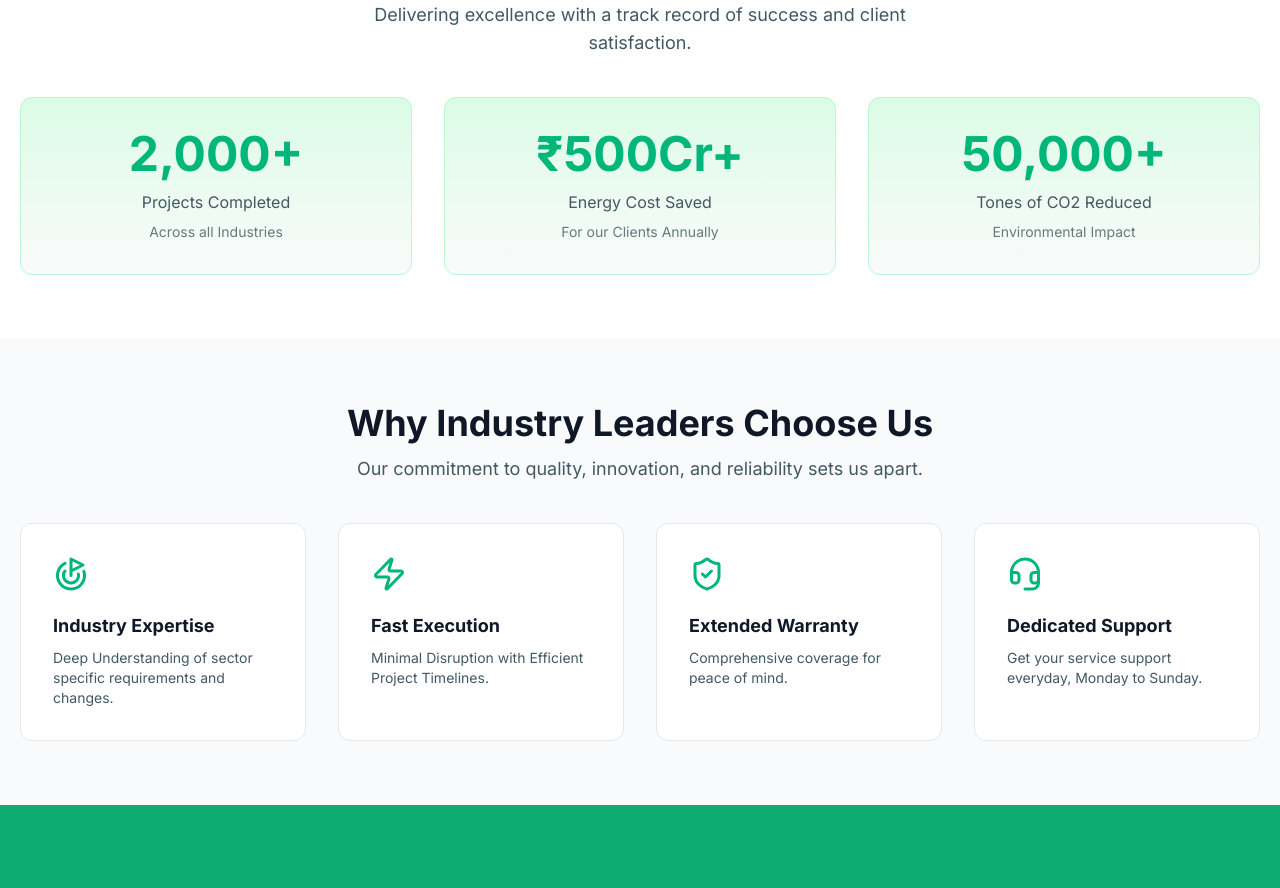
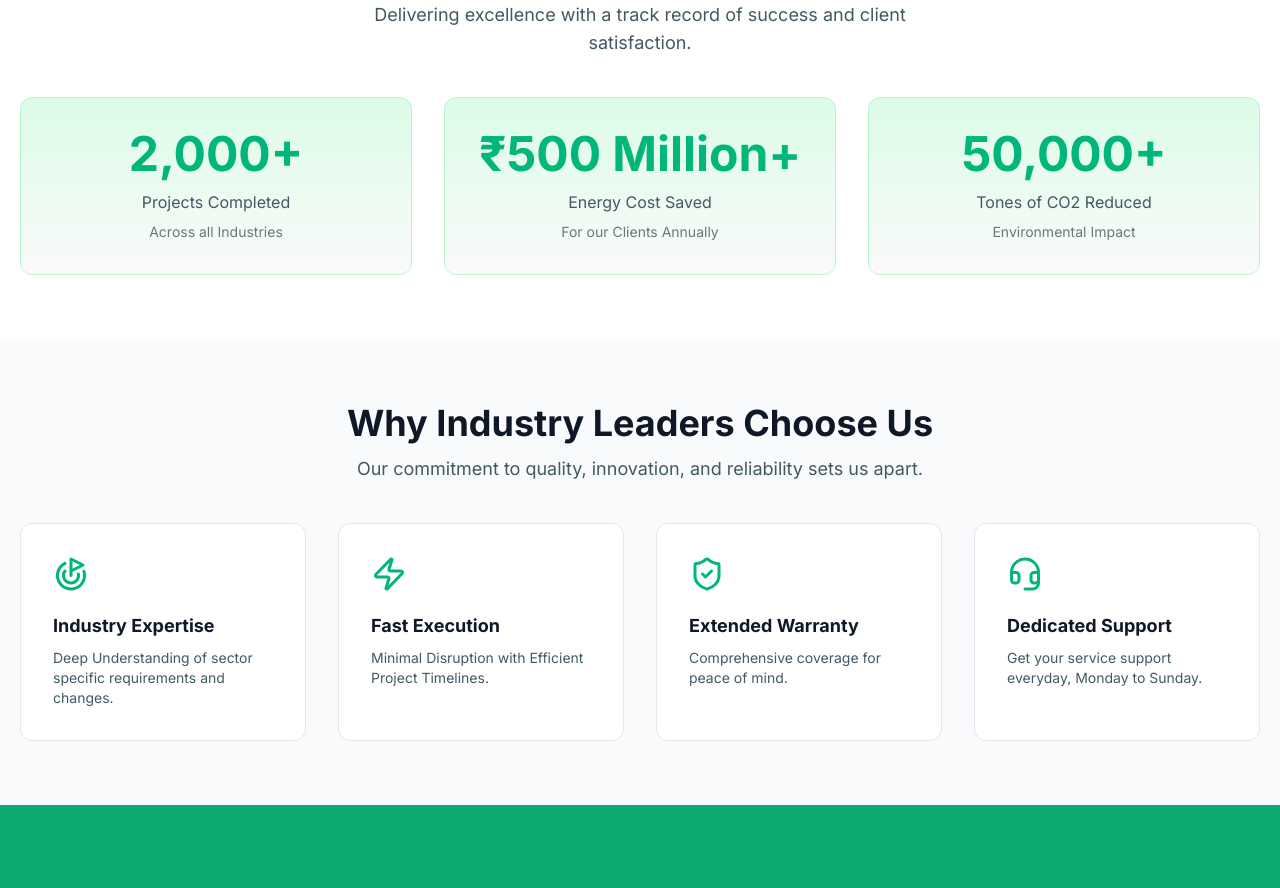
Before and after one commit to scaleoxperts/alldelite, a Next.js app: page /industries in a window 1280 px wide. Shown: the part 1200-2088 px from the top of the page. Built offline with nearby package versions, Linux system fonts and the light colour scheme.

Commit message:
update(industries): change energy cost saved value

```diff
--- a/contents/industries.ts
+++ b/contents/industries.ts
@@ -82,7 +82,7 @@ export const PROVEN_RESULTS = {
       subLabel: "Across all Industries",
     },
     {
-      value: "₹500Cr+",
+      value: "₹500 Million+",
       label: "Energy Cost Saved",
       subLabel: "For our Clients Annually",
     },
```
